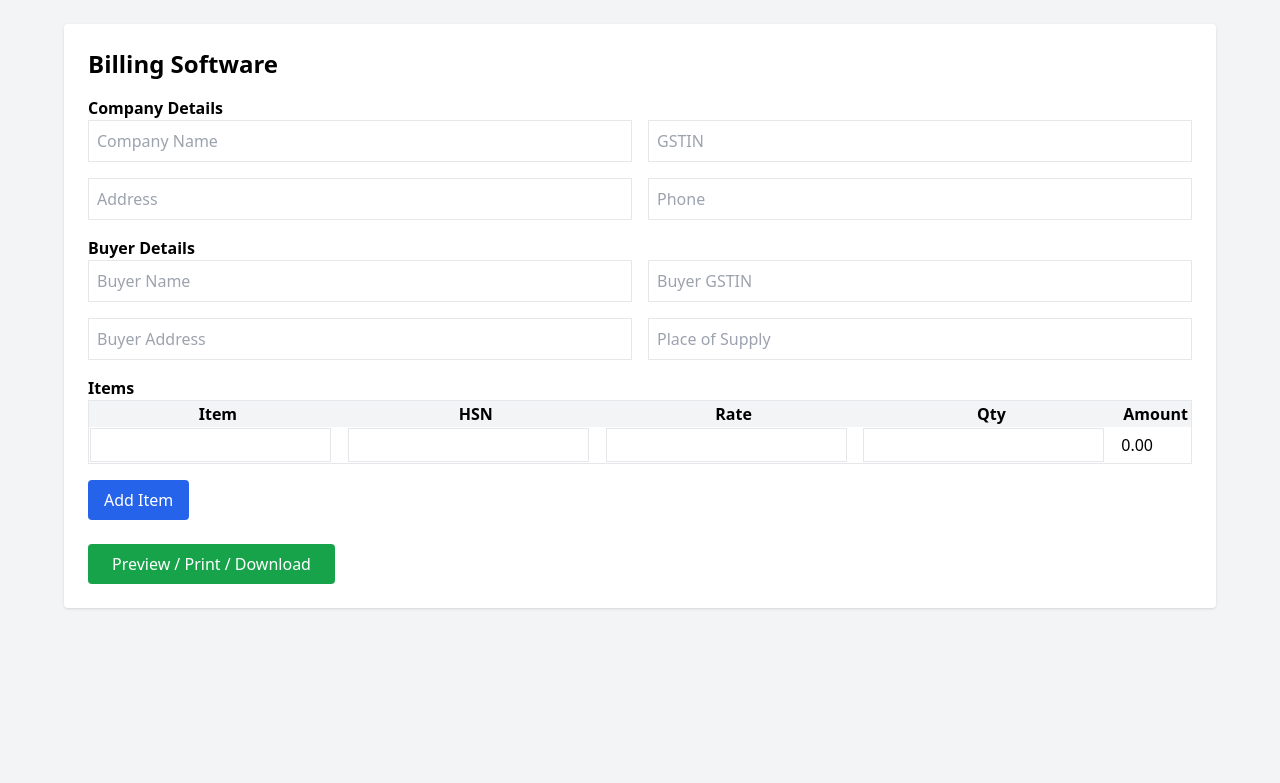
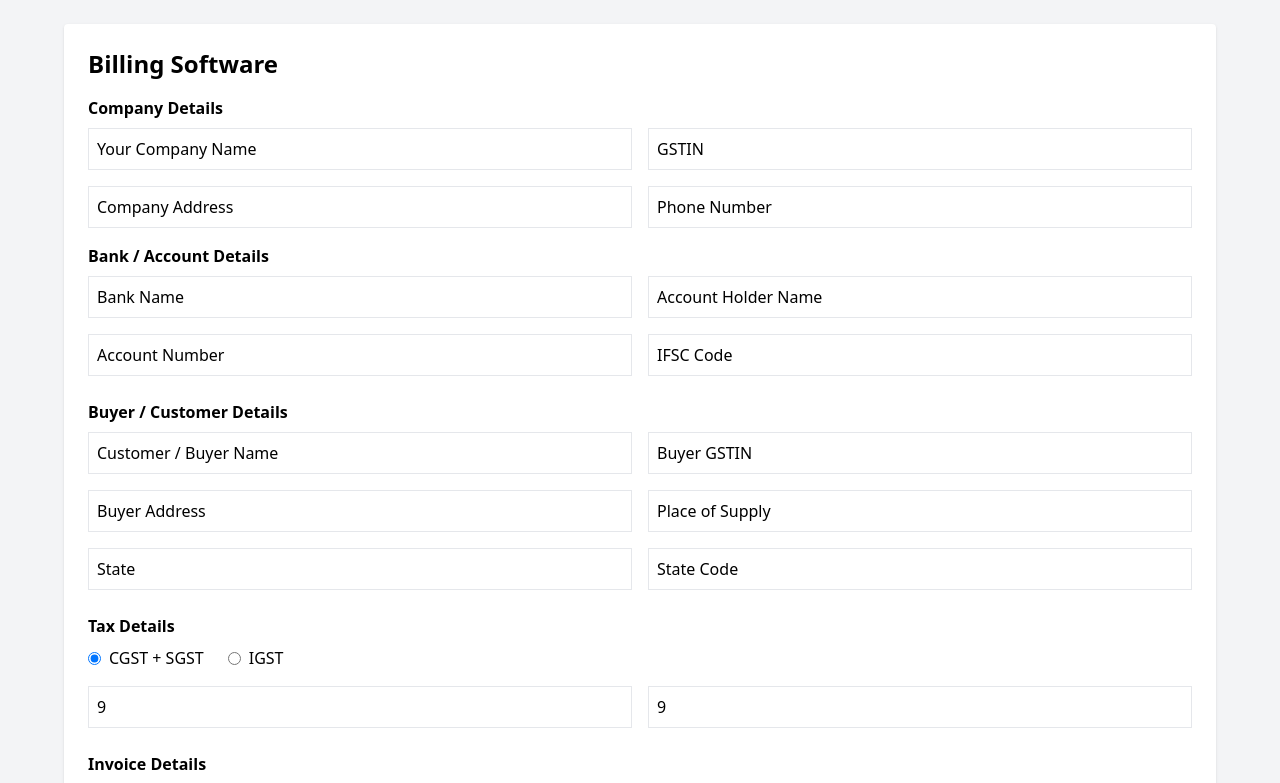
Before and after one commit to alfin004/billing-software, a React (Vite) app: page / in a window 1280 px wide. Shown: the top 783 px of the page. Built offline with nearby package versions, Linux system fonts and the light colour scheme.

Commit message:
Billing UI fix 3

```diff
--- a/src/BillingApp.tsx
+++ b/src/BillingApp.tsx
@@ -1,170 +1,256 @@
 import React, { useState } from "react";
 
 export default function BillingApp() {
-  /* ================= SELLER ================= */
+  // SELLER / COMPANY DETAILS (editable)
   const [seller, setSeller] = useState({
-    name: "",
-    address: "",
-    phone: "",
-    gst: "",
-    bankName: "",
-    accountName: "",
-    accountNumber: "",
-    ifsc: ""
+    name: "Your Company Name",
+    address: "Company Address",
+    phone: "Phone Number",
+    gst: "GSTIN",
+    bankName: "Bank Name",
+    accountName: "Account Holder Name",
+    accountNumber: "Account Number",
+    ifsc: "IFSC Code"
   });
 
-  /* ================= BUYER ================= */
+  // BUYER DETAILS (editable)
   const [buyer, setBuyer] = useState({
-    name: "",
-    address: "",
-    gst: "",
-    state: "",
-    stateCode: "",
-    placeOfSupply: ""
+    name: "Customer / Buyer Name",
+    address: "Buyer Address",
+    gst: "Buyer GSTIN",
+    state: "State",
+    stateCode: "State Code",
+    placeOfSupply: "Place of Supply"
   });
 
-  /* ================= INVOICE ================= */
-  const [invoice, setInvoice] = useState({ number: "", date: "" });
+  // INVOICE META
+  const [invoice, setInvoice] = useState({
+    number: "",
+    date: ""
+  });
 
-  /* ================= ITEMS ================= */
+  // ITEMS
   const [items, setItems] = useState([
     { name: "", hsn: "", rate: 0, qty: 1, amount: 0 }
   ]);
 
-  /* ================= TAX ================= */
-  const [taxType, setTaxType] = useState<"CGST_SGST" | "IGST">("CGST_SGST");
+  // TAX
+  const [taxType, setTaxType] = useState("CGST_SGST"); // CGST_SGST | IGST
   const [tax, setTax] = useState({ cgst: 9, sgst: 9, igst: 18 });
+  const [showCanvasPreview, setShowCanvasPreview] = useState(false);
 
-  /* ================= HELPERS ================= */
-  const updateItem = (i: number, field: string, value: any) => {
-    const copy = [...items];
-    copy[i][field] = value;
-    copy[i].amount = copy[i].rate * copy[i].qty;
-    setItems(copy);
+  const updateItem = (i, f, v) => {
+    const n = [...items];
+    n[i][f] = v;
+    n[i].amount = n[i].rate * n[i].qty;
+    setItems(n);
   };
 
-  const addItem = () =>
-    setItems([...items, { name: "", hsn: "", rate: 0, qty: 1, amount: 0 }]);
+  const addItem = () => setItems([...items, { name: "", hsn: "", rate: 0, qty: 1, amount: 0 }]);
 
-  const subTotal = items.reduce((s, i) => s + i.amount, 0);
-  const cgstAmt = taxType === "CGST_SGST" ? (subTotal * tax.cgst) / 100 : 0;
-  const sgstAmt = taxType === "CGST_SGST" ? (subTotal * tax.sgst) / 100 : 0;
-  const igstAmt = taxType === "IGST" ? (subTotal * tax.igst) / 100 : 0;
-  const total = subTotal + cgstAmt + sgstAmt + igstAmt;
+  const sub = items.reduce((s, i) => s + i.amount, 0);
+  const cgstAmt = taxType === "CGST_SGST" ? (sub * tax.cgst) / 100 : 0;
+  const sgstAmt = taxType === "CGST_SGST" ? (sub * tax.sgst) / 100 : 0;
+  const igstAmt = taxType === "IGST" ? (sub * tax.igst) / 100 : 0;
+  const total = sub + cgstAmt + sgstAmt + igstAmt;
 
-  /* ================= AMOUNT IN WORDS ================= */
-  const numberToWords = (num: number) => {
-    const a = ["","One","Two","Three","Four","Five","Six","Seven","Eight","Nine",
-      "Ten","Eleven","Twelve","Thirteen","Fourteen","Fifteen","Sixteen","Seventeen","Eighteen","Nineteen"];
-    const b = ["","","Twenty","Thirty","Forty","Fifty","Sixty","Seventy","Eighty","Ninety"];
-    const w = (n:number):string => {
-      if(n<20) return a[n];
-      if(n<100) return b[Math.floor(n/10)] + (n%10?" "+a[n%10]:"");
-      if(n<1000) return a[Math.floor(n/100)]+" Hundred"+(n%100?" "+w(n%100):"");
-      if(n<100000) return w(Math.floor(n/1000))+" Thousand"+(n%1000?" "+w(n%1000):"");
-      if(n<10000000) return w(Math.floor(n/100000))+" Lakh"+(n%100000?" "+w(n%100000):"");
-      return w(Math.floor(n/10000000))+" Crore"+(n%10000000?" "+w(n%10000000):"");
+  // Amount in words (Indian format)
+  const numberToWords = (num) => {
+    const a = ['','One','Two','Three','Four','Five','Six','Seven','Eight','Nine','Ten','Eleven','Twelve','Thirteen','Fourteen','Fifteen','Sixteen','Seventeen','Eighteen','Nineteen'];
+    const b = ['', '', 'Twenty','Thirty','Forty','Fifty','Sixty','Seventy','Eighty','Ninety'];
+    const inWords = (n) => {
+      if (n < 20) return a[n];
+      if (n < 100) return b[Math.floor(n/10)] + (n%10 ? ' ' + a[n%10] : '');
+      if (n < 1000) return a[Math.floor(n/100)] + ' Hundred' + (n%100 ? ' ' + inWords(n%100) : '');
+      if (n < 100000) return inWords(Math.floor(n/1000)) + ' Thousand' + (n%1000 ? ' ' + inWords(n%1000) : '');
+      if (n < 10000000) return inWords(Math.floor(n/100000)) + ' Lakh' + (n%100000 ? ' ' + inWords(n%100000) : '');
+      return inWords(Math.floor(n/10000000)) + ' Crore' + (n%10000000 ? ' ' + inWords(n%10000000) : '');
     };
-    return `Rupees ${w(Math.floor(num))} Only`;
+    const rupees = Math.floor(num);
+    const paise = Math.round((num - rupees) * 100);
+    return 'Rupees ' + inWords(rupees) + (paise ? ' and ' + inWords(paise) + ' Paise' : '') + ' Only';
   };
 
-  /* ================= PREVIEW ================= */
+  const amountInWords = numberToWords(total);
+
+  // EXACT GST INVOICE HTML (MATCHES SCAN FORMAT)
+  const invoiceHTML = `
+  <html>
+  <head>
+    <title>Tax Invoice</title>
+    <script src="https://cdnjs.cloudflare.com/ajax/libs/html2pdf.js/0.10.1/html2pdf.bundle.min.js"></script>
+    <style>
+      body{font-family:Arial;font-size:12px;margin:0;padding:20px}
+      .page{width:210mm;min-height:297mm;margin:auto;border:1px solid #000;padding:8px}
+      .center{text-align:center}
+      .right{text-align:right}
+      table{width:100%;border-collapse:collapse}
+      th,td{border:1px solid #000;padding:4px}
+      .no-border td{border:none}
+      .box{border:1px solid #000;padding:6px;margin-top:6px}
+      @media print{.actions{display:none}}
+    </style>
+  </head>
+  <body>
+    <div class="actions center" style="margin-bottom:10px">
+      <button onclick="window.print()">Print</button>
+      <button onclick="html2pdf().from(document.getElementById('inv')).set({jsPDF:{unit:'mm',format:'a4'}}).save('invoice.pdf')">Download PDF</button>
+    </div>
+
+    <div class="page" id="inv">
+      <div class="center">
+        <strong>${seller.name}</strong><br/>
+        ${seller.address}<br/>
+        Mob: ${seller.phone}<br/>
+        <strong>TAX INVOICE</strong><br/>
+        GSTIN: ${seller.gst}
+      </div>
+
+      <table class="no-border" style="margin-top:6px">
+        <tr>
+          <td><strong>Invoice No:</strong> ${invoice.number}</td>
+          <td class="right"><strong>Date:</strong> ${invoice.date}</td>
+        </tr>
+      </table>
+
+      <div class="box">
+        <strong>DETAILS OF RECEIVER / BILLED TO</strong><br/>
+        <strong>Name:</strong> ${buyer.name}<br/>
+        <strong>Address:</strong> ${buyer.address}<br/>
+        <strong>GSTIN:</strong> ${buyer.gst}<br/>
+        <strong>State:</strong> ${buyer.state} &nbsp;&nbsp; <strong>Code:</strong> ${buyer.stateCode} &nbsp;&nbsp; <strong>Place of Supply:</strong> ${buyer.placeOfSupply}
+      </div>
+
+      <table style="margin-top:6px">
+        <tr><td class="right">Total Taxable Value</td><td class="right">₹${sub.toFixed(2)}</td></tr>
+        <tr><td class="right">CGST @ ${tax.cgst}%</td><td class="right">₹${cgstAmt.toFixed(2)}</td></tr>
+        <tr><td class="right">SGST @ ${tax.sgst}%</td><td class="right">₹${sgstAmt.toFixed(2)}</td></tr>
+        <tr><td class="right">IGST</td><td class="right">₹${igstAmt.toFixed(2)}</td></tr>
+        <tr><td class="right"><strong>Total Invoice Value</strong></td><td class="right"><strong>₹${total.toFixed(2)}</strong></td></tr>
+      </table>
+
+      <div class="box">
+        <strong>Amount in Words:</strong><br/>
+        ${amountInWords}
+      </div>
+
+      <div class="box">
+        <strong>Bank Details</strong><br/>
+        Account Name: ${seller.accountName}<br/>
+        Account Number: ${seller.accountNumber}<br/>
+        Bank: ${seller.bankName}<br/>
+        IFSC: ${seller.ifsc}
+      </div>
+
+      <div class="right" style="margin-top:20px">
+        Authorised Signatory
+      </div>
+    </div>
+  </body>
+  </html>`;
+
   const openPreview = () => {
     const w = window.open("about:blank", "_blank");
-    if (!w) return;
-
-    w.document.write(`
-      <html><head><title>Tax Invoice</title>
-      <style>
-        body{font-family:Arial;font-size:12px;padding:20px}
-        table{width:100%;border-collapse:collapse}
-        th,td{border:1px solid #000;padding:4px}
-        .page{width:210mm;min-height:297mm;border:1px solid #000;padding:10px;margin:auto}
-        .center{text-align:center}
-        .right{text-align:right}
-      </style>
-      </head><body>
-      <div class="page">
-        <div class="center">
-          <b>${seller.name}</b><br/>
-          ${seller.address}<br/>
-          GSTIN: ${seller.gst}<br/>
-          <b>TAX INVOICE</b>
-        </div>
-        <hr/>
-        <b>Bill To:</b><br/>
-        ${buyer.name}<br/>${buyer.address}<br/>GSTIN: ${buyer.gst}
-        <br/><br/>
-        <table>
-          <tr><th>Item</th><th>HSN</th><th>Rate</th><th>Qty</th><th>Amount</th></tr>
-          ${items.map(i=>`
-            <tr>
-              <td>${i.name}</td><td>${i.hsn}</td>
-              <td>${i.rate}</td><td>${i.qty}</td>
-              <td>${i.amount.toFixed(2)}</td>
-            </tr>`).join("")}
-        </table>
-        <p class="right"><b>Total: ₹${total.toFixed(2)}</b></p>
-        <p><b>Amount in Words:</b> ${numberToWords(total)}</p>
-      </div>
-      </body></html>
-    `);
+    if (!w) { setShowCanvasPreview(true); return; }
+    w.document.write(invoiceHTML);
     w.document.close();
   };
 
-  /* ================= UI ================= */
   return (
     <div className="bg-gray-100 min-h-screen p-6">
       <div className="bg-white p-6 rounded shadow max-w-6xl mx-auto">
         <h1 className="text-2xl font-bold mb-4">Billing Software</h1>
 
-        {/* COMPANY */}
-        <h2 className="font-semibold">Company Details</h2>
+        <h2 className="font-semibold mb-2">Company Details</h2>
         <div className="grid grid-cols-2 gap-4 mb-4">
-          <input placeholder="Company Name" className="border p-2" onChange={e=>setSeller({...seller,name:e.target.value})}/>
-          <input placeholder="GSTIN" className="border p-2" onChange={e=>setSeller({...seller,gst:e.target.value})}/>
-          <input placeholder="Address" className="border p-2" onChange={e=>setSeller({...seller,address:e.target.value})}/>
-          <input placeholder="Phone" className="border p-2" onChange={e=>setSeller({...seller,phone:e.target.value})}/>
+          <input className="border p-2" value={seller.name} onChange={e=>setSeller({...seller,name:e.target.value})} placeholder="Company Name" />
+          <input className="border p-2" value={seller.gst} onChange={e=>setSeller({...seller,gst:e.target.value})} placeholder="GSTIN" />
+          <input className="border p-2" value={seller.address} onChange={e=>setSeller({...seller,address:e.target.value})} placeholder="Address" />
+          <input className="border p-2" value={seller.phone} onChange={e=>setSeller({...seller,phone:e.target.value})} placeholder="Phone" />
         </div>
 
-        {/* BUYER */}
-        <h2 className="font-semibold">Buyer Details</h2>
-        <div className="grid grid-cols-2 gap-4 mb-4">
-          <input placeholder="Buyer Name" className="border p-2" onChange={e=>setBuyer({...buyer,name:e.target.value})}/>
-          <input placeholder="Buyer GSTIN" className="border p-2" onChange={e=>setBuyer({...buyer,gst:e.target.value})}/>
-          <input placeholder="Buyer Address" className="border p-2" onChange={e=>setBuyer({...buyer,address:e.target.value})}/>
-          <input placeholder="Place of Supply" className="border p-2" onChange={e=>setBuyer({...buyer,placeOfSupply:e.target.value})}/>
+        <h2 className="font-semibold mb-2">Bank / Account Details</h2>
+        <div className="grid grid-cols-2 gap-4 mb-6">
+          <input className="border p-2" value={seller.bankName} onChange={e=>setSeller({...seller,bankName:e.target.value})} placeholder="Bank Name" />
+          <input className="border p-2" value={seller.accountName} onChange={e=>setSeller({...seller,accountName:e.target.value})} placeholder="Account Holder Name" />
+          <input className="border p-2" value={seller.accountNumber} onChange={e=>setSeller({...seller,accountNumber:e.target.value})} placeholder="Account Number" />
+          <input className="border p-2" value={seller.ifsc} onChange={e=>setSeller({...seller,ifsc:e.target.value})} placeholder="IFSC Code" />
         </div>
 
-        {/* ITEMS */}
-        <h2 className="font-semibold">Items</h2>
-        <table className="w-full border mb-4">
-          <thead className="bg-gray-100">
-            <tr><th>Item</th><th>HSN</th><th>Rate</th><th>Qty</th><th>Amount</th></tr>
-          </thead>
+        <h2 className="font-semibold mb-2">Buyer / Customer Details</h2>
+        <div className="grid grid-cols-2 gap-4 mb-6">
+          <input className="border p-2" value={buyer.name} onChange={e=>setBuyer({...buyer,name:e.target.value})} placeholder="Customer / Buyer Name" />
+          <input className="border p-2" value={buyer.gst} onChange={e=>setBuyer({...buyer,gst:e.target.value})} placeholder="Buyer GSTIN" />
+          <input className="border p-2" value={buyer.address} onChange={e=>setBuyer({...buyer,address:e.target.value})} placeholder="Buyer Address" />
+          <input className="border p-2" value={buyer.placeOfSupply} onChange={e=>setBuyer({...buyer,placeOfSupply:e.target.value})} placeholder="Place of Supply" />
+          <input className="border p-2" value={buyer.state} onChange={e=>setBuyer({...buyer,state:e.target.value})} placeholder="State" />
+          <input className="border p-2" value={buyer.stateCode} onChange={e=>setBuyer({...buyer,stateCode:e.target.value})} placeholder="State Code" />
+        </div>
+
+        <h2 className="font-semibold mb-2">Tax Details</h2>
+        <div className="flex gap-6 mb-4">
+          <label className="flex items-center gap-2">
+            <input type="radio" checked={taxType==="CGST_SGST"} onChange={()=>setTaxType("CGST_SGST")} />
+            CGST + SGST
+          </label>
+          <label className="flex items-center gap-2">
+            <input type="radio" checked={taxType==="IGST"} onChange={()=>setTaxType("IGST")} />
+            IGST
+          </label>
+        </div>
+
+        {taxType === "CGST_SGST" && (
+          <div className="grid grid-cols-2 gap-4 mb-6">
+            <input className="border p-2" type="number" value={tax.cgst} onChange={e=>setTax({...tax,cgst:+e.target.value})} placeholder="CGST %" />
+            <input className="border p-2" type="number" value={tax.sgst} onChange={e=>setTax({...tax,sgst:+e.target.value})} placeholder="SGST %" />
+          </div>
+        )}
+
+        {taxType === "IGST" && (
+          <div className="grid grid-cols-2 gap-4 mb-6">
+            <input className="border p-2" type="number" value={tax.igst} onChange={e=>setTax({...tax,igst:+e.target.value})} placeholder="IGST %" />
+          </div>
+        )}
+
+        <h2 className="font-semibold mb-2">Invoice Details</h2>
+        <div className="grid grid-cols-2 gap-4 mb-6">
+          <input className="border p-2" value={invoice.number} onChange={e=>setInvoice({...invoice,number:e.target.value})} placeholder="Invoice Number" />
+          <input className="border p-2" type="date" value={invoice.date} onChange={e=>setInvoice({...invoice,date:e.target.value})} />
+        </div>
+
+        <table className="w-full border mb-4 text-sm">
+          <thead className="bg-gray-100"><tr><th>Item</th><th>HSN</th><th>Rate</th><th>Qty</th><th>Amount</th></tr></thead>
           <tbody>
             {items.map((it,i)=>(
-              <tr key={i}>
-                <td><input className="border p-1" onChange={e=>updateItem(i,"name",e.target.value)}/></td>
-                <td><input className="border p-1" onChange={e=>updateItem(i,"hsn",e.target.value)}/></td>
-                <td><input type="number" className="border p-1" onChange={e=>updateItem(i,"rate",+e.target.value)}/></td>
-                <td><input type="number" className="border p-1" onChange={e=>updateItem(i,"qty",+e.target.value)}/></td>
+              <tr key={i} className="text-center">
+                <td><input className="border p-1" onChange={e=>updateItem(i,'name',e.target.value)} /></td>
+                <td><input className="border p-1" onChange={e=>updateItem(i,'hsn',e.target.value)} /></td>
+                <td><input className="border p-1" type="number" onChange={e=>updateItem(i,'rate',+e.target.value)} /></td>
+                <td><input className="border p-1" type="number" onChange={e=>updateItem(i,'qty',+e.target.value)} /></td>
                 <td>{it.amount.toFixed(2)}</td>
               </tr>
             ))}
           </tbody>
         </table>
 
-        <button onClick={addItem} className="bg-blue-600 text-white px-4 py-2 rounded">
-          Add Item
-        </button>
+        <button onClick={addItem} className="bg-blue-600 text-white px-4 py-2 rounded">Add Item</button>
 
-        <div className="mt-6">
-          <button onClick={openPreview} className="bg-green-600 text-white px-6 py-2 rounded">
-            Preview / Print / Download
-          </button>
+        <div className="flex gap-3 mt-6">
+          <button onClick={openPreview} className="bg-green-600 text-white px-6 py-2 rounded">Preview / Print / Download</button>
         </div>
       </div>
+
+      {showCanvasPreview && (
+        <div className="fixed inset-0 bg-black/50 flex items-center justify-center p-4">
+          <div className="bg-white w-full max-w-4xl p-4">
+            <div className="flex justify-between mb-2">
+              <strong>Invoice Preview (A4)</strong>
+              <button onClick={()=>setShowCanvasPreview(false)}>✕</button>
+            </div>
+            <iframe title="preview" style={{width:'100%',height:'80vh'}} srcDoc={invoiceHTML} />
+          </div>
+        </div>
+      )}
     </div>
   );
 }
```
